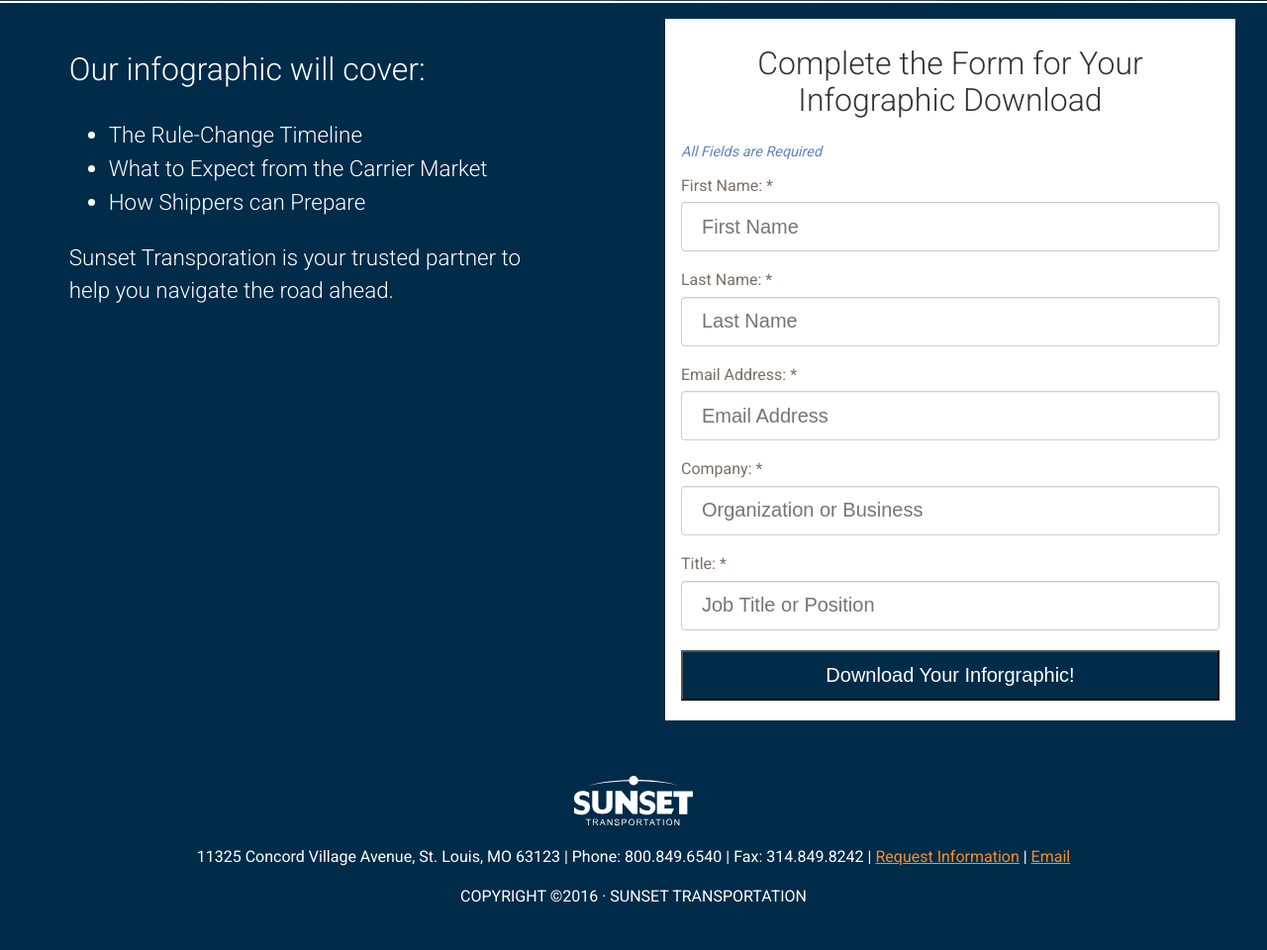
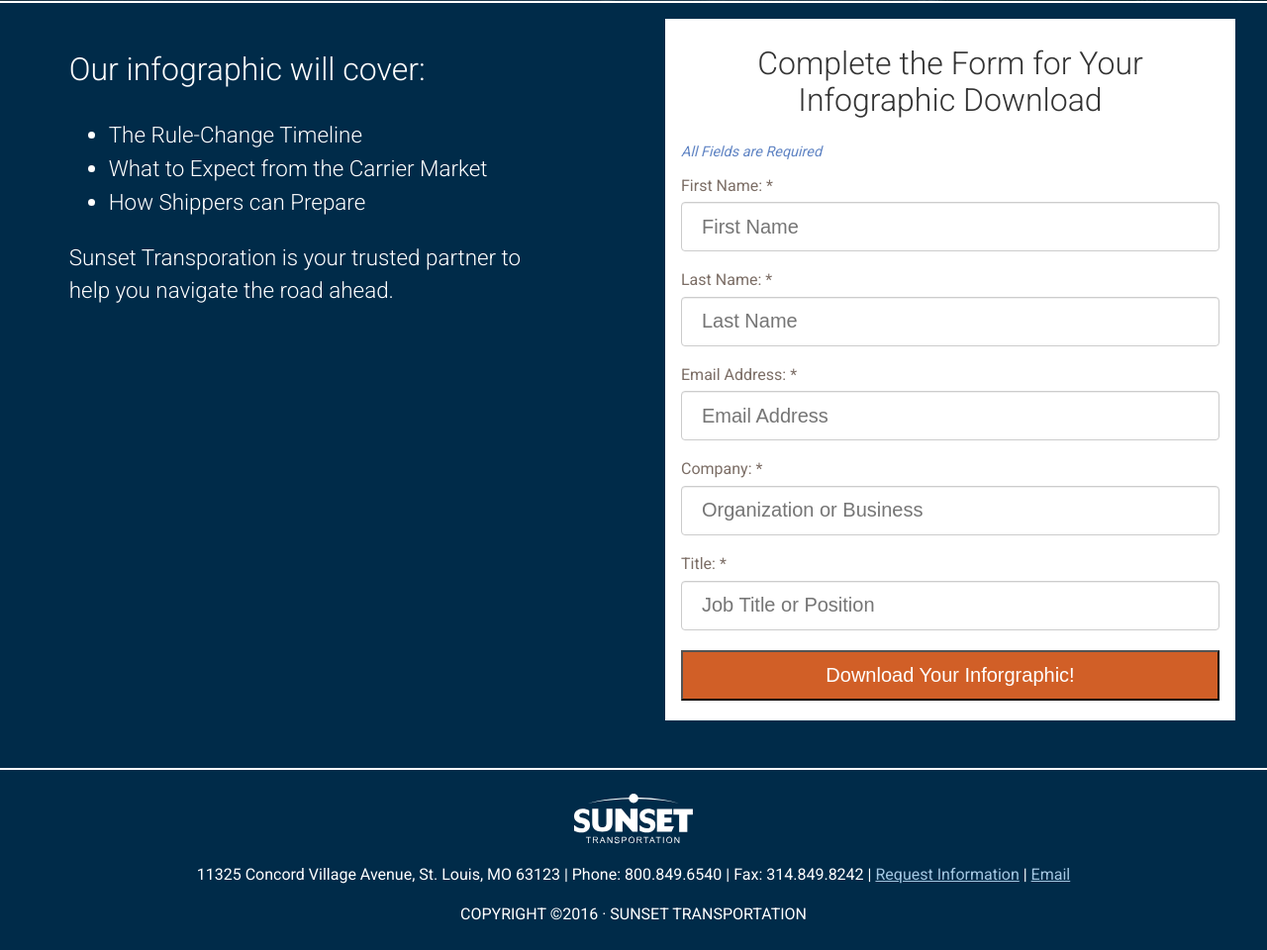
Before and after one commit to jrogles/st-lp, a website built with webpack: page app/index.html in a window 1280 px wide. Shown: the part 926-1886 px from the top of the page at 99% size. Built offline with nearby package versions, Linux system fonts and the light colour scheme.

Commit message:
few style tweaks

```diff
--- a/app/assets/styles/base/_global.css
+++ b/app/assets/styles/base/_global.css
@@ -14,7 +14,11 @@
 	height: auto;
 }
 
-a, p strong {
+a {
+  color: $blu-light;
+}
+
+p strong {
 	color: $oj-light;
 }
 
--- a/app/assets/styles/modules/_btn.css
+++ b/app/assets/styles/modules/_btn.css
@@ -5,8 +5,8 @@
 	padding:.75rem  1.2rem;
 	width: 100%;
 	display: block;
-	&--orange {
-		background-color: $oj-light;
+	&--color1 {
+		background-color: $oj-dark;
 	}
 	&--large {
 		padding-left: 1.1rem 1.9rem;
--- a/app/assets/styles/modules/_site-footer.css
+++ b/app/assets/styles/modules/_site-footer.css
@@ -4,6 +4,7 @@
 	padding:  .5rem 0;
 	text-align: center;
 	background-color: $blu-dark;
+	border-top: 2px solid #ffffff;
 
 	&__text {
 		display: block;
@@ -17,3 +18,7 @@
 		}
 	}
 }
+
+.company-logo {
+	margin-top: 1rem;
+}
--- a/app/temp/styles/styles.css
+++ b/app/temp/styles/styles.css
@@ -466,7 +466,11 @@
 	height: auto;
 }
 
-a, p strong {
+a {
+  color: #a4c7e2;
+}
+
+p strong {
 	color: #f78d2c;
 }
 
@@ -686,6 +690,7 @@
 	padding:  .5rem 0;
 	text-align: center;
 	background-color: #002b49;
+	border-top: 2px solid #ffffff;
 }
 
 .site-footer__text {
@@ -702,6 +707,10 @@
 			margin-right: 1.4rem
 	}
   }
+
+.company-logo {
+	margin-top: 1rem;
+}
 
 .large-hero {
 	position: relative;
@@ -816,8 +825,8 @@
 
 }
 
-.btn--orange {
-		background-color: #f78d2c;
+.btn--color1 {
+		background-color: #d15f27;
 	}
 
 .btn--large {
```
Also changed, not shown: docs/index.html (+1 -1 lines), 2 other files.
